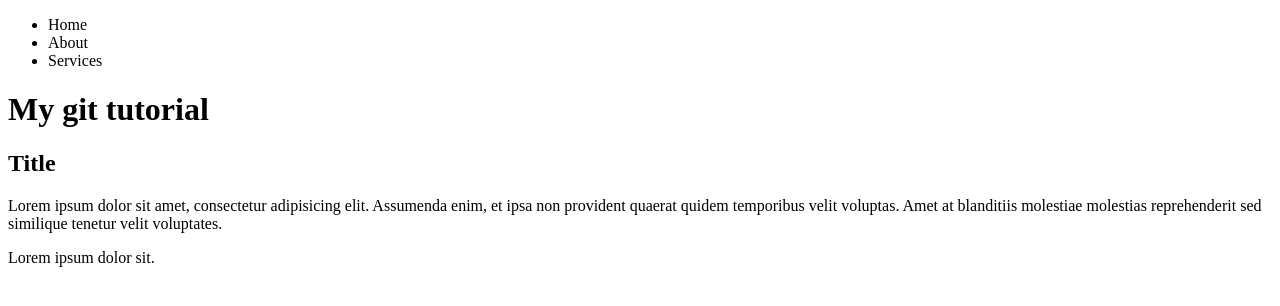
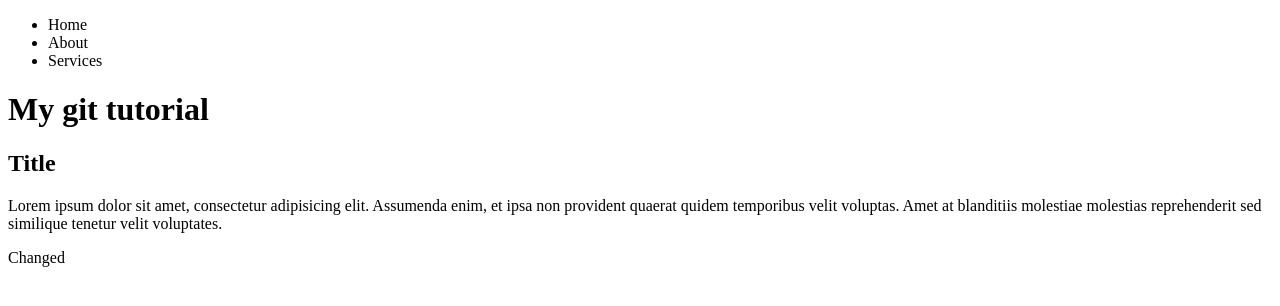
Before and after one commit to shakhbozv/onlinestoretest, a plain HTML site: page index.html in a window 1280 px wide. Drawn offline with Linux system fonts and the light colour scheme.

Commit message:
changed footer

```diff
--- a/index.html
+++ b/index.html
@@ -25,7 +25,7 @@
 </section>
 
 <footer>
-    Lorem ipsum dolor sit.
+    Changed
 </footer>
 </body>
 </html>
```
